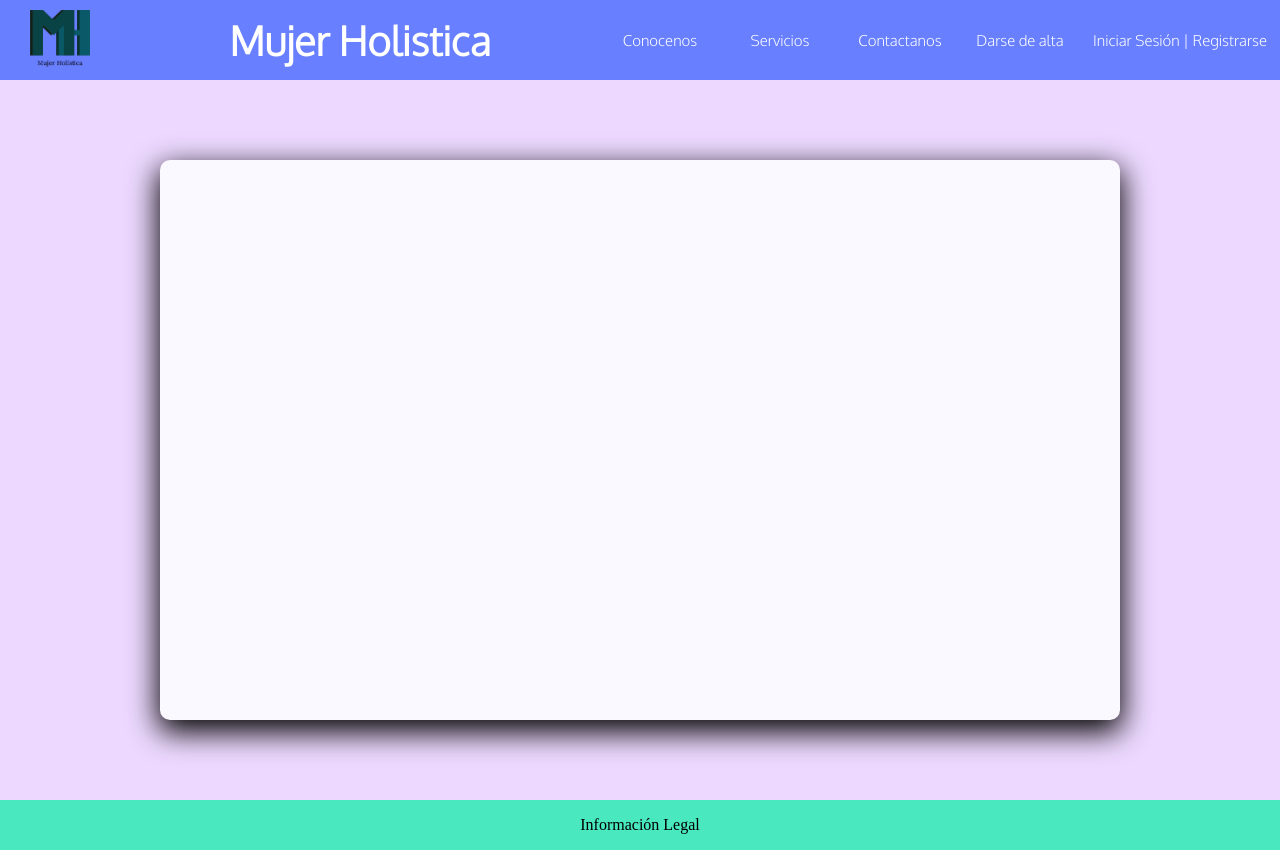
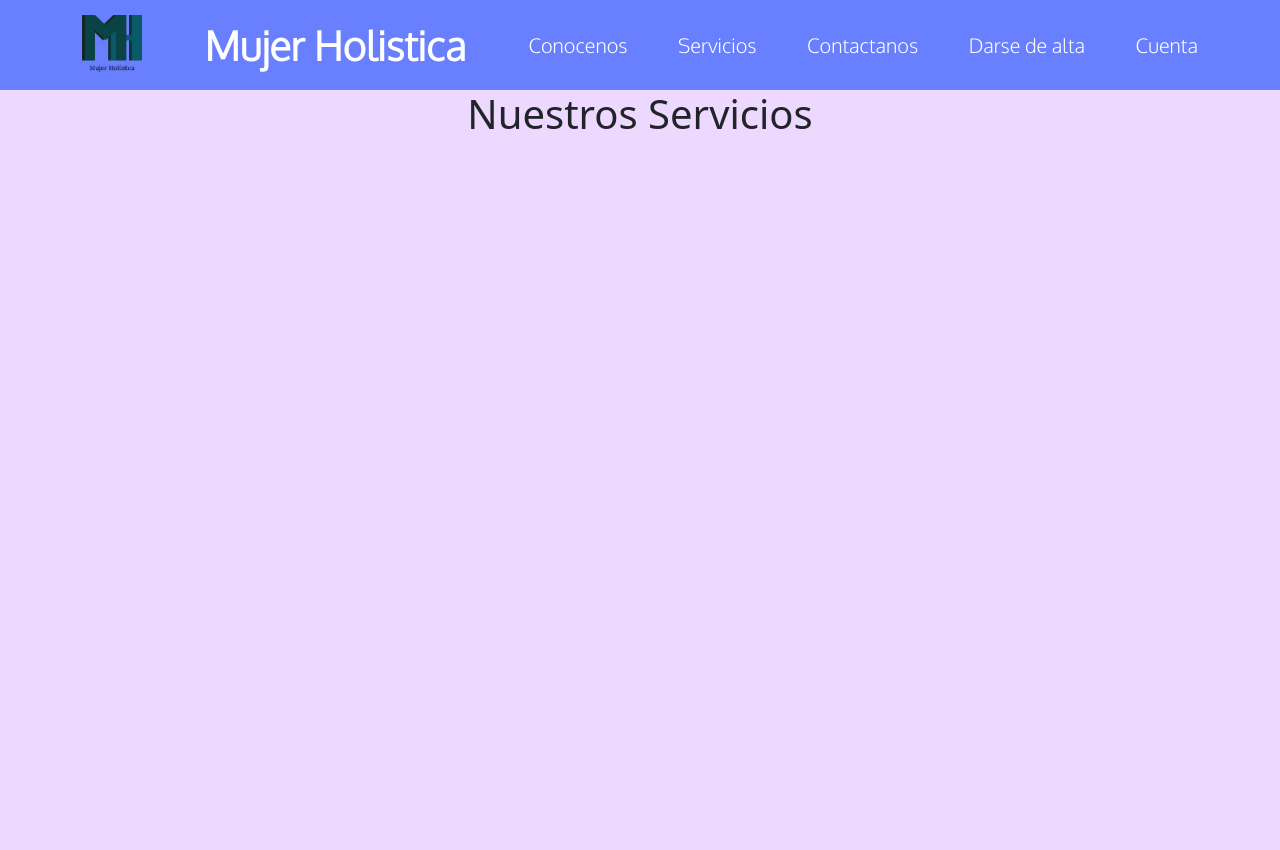
Before and after one commit to SebastianAlvarez/mujerHolistica, a PHP site: page /views/Servicios.html in a window 1280 px wide. After the commit the page ends 129 px from the top, so only its background shows below. Run offline with PHP 8.4, Linux system fonts and the light colour scheme.

Commit message:
Cambios a vistas

```diff
--- a/css/Style.css
+++ b/css/Style.css
@@ -2,13 +2,14 @@
 
 html {
 	box-sizing: border-box;
-  }
+}
   *, *:before, *:after {
 	box-sizing: inherit;
-  }
+}
 
   img{
 	  max-width: 100%;
+	  max-height: 100%;
   }
 
 body
@@ -145,3 +146,7 @@ body
 	line-height: 2;
 	font-size: 20px;
 }
+
+.imagen-size{
+	object-fit: cover;
+}
--- a/views/Servicios.html
+++ b/views/Servicios.html
@@ -3,38 +3,34 @@
 <head>
 	<title>Mujer Holística</title>
 	<meta charset="utf-8">
+	<link href="https://cdn.jsdelivr.net/npm/bootstrap@5.0.0-beta1/dist/css/bootstrap.min.css" rel="stylesheet" integrity="sha384-giJF6kkoqNQ00vy+HMDP7azOuL0xtbfIcaT9wjKHr8RbDVddVHyTfAAsrekwKmP1" crossorigin="anonymous">
 	<link rel="stylesheet" href="../css/Style.css">
 
 </head>
 <body>
 
-	<div class="content">
+	<header class="header2">
+		<div class="container flex">
+		<img class="header_imgLogo" src="../Images/MHLogo.png">
+		<a href="#" class="header_pHolistica">Mujer Holistica</a>
+			<nav class="navegacion">
+				<a href="Conocenos.html" class="header_menu">Conocenos</a>
+				<a href="Servicios.html" class="header_menu">Servicios</a>
+				<a href="#" class="header_menu">Contactanos</a>
+				<a href="#" class="header_menu">Darse de alta</a>
+				<a href="#" class="header_menu">Cuenta</a>
+			</nav>
+		</div>
+	</header>
 
-		<header class="header">
-			<img class="header_imgLogo" src="../Images/MHLogo.png">
-			<p class="header_pHolistica">Mujer Holistica</p>
-			<p class="header_menu">Conocenos</p>
-			<p class="header_menu">Servicios</p>
-			<p class="header_menu">Contactanos</p>
-			<p class="header_menu">Darse de alta</p>
-			<p class="header_menu">Iniciar Sesión | Registrarse</p>
-		</header>
+	<main>
+		<h1 class="text-center">Nuestros Servicios</h1>
 
 
-		<article class="art">
-
-			<div class="art_bd">
-
-			</div>
-
-		</article>
+	</main>
 
 
-		<footer class="footer">
-			<p class="footer_inf">Información Legal</p>
-		</footer>
-	</div>
-
+	<script src="https://cdn.jsdelivr.net/npm/bootstrap@5.0.0-beta1/dist/js/bootstrap.bundle.min.js" integrity="sha384-ygbV9kiqUc6oa4msXn9868pTtWMgiQaeYH7/t7LECLbyPA2x65Kgf80OJFdroafW" crossorigin="anonymous"></script>
 
 </body>
 </html>
```
Also changed, not shown: views/Agendar cita paciente.html (+16 -13 lines), views/Home.html (+24 -1 lines).
